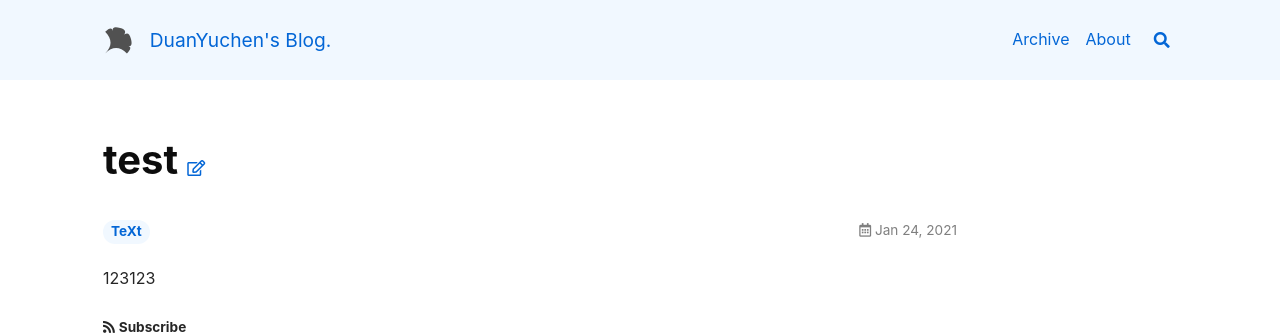
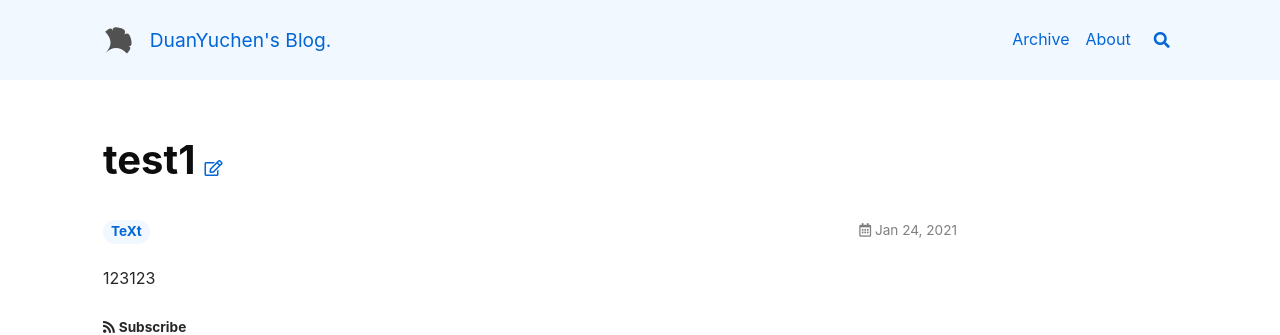
Before and after one commit to duanyuchen55/duanyuchen55.github.io, a Jekyll site: the page built from _posts/2021-1-24-test.md, in a window 1280 px wide. Shown: the top 335 px of the page. Built offline with Jekyll 4.4.1, drawn with Linux system fonts in a browser that asks for light colours; nearby versions of some CDN libraries; comment, search, counter and statistics services are not loaded.

```diff
--- a/_posts/2021-1-24-test.md
+++ b/_posts/2021-1-24-test.md
@@ -1,10 +1,10 @@
 ---
-title: test
+title: test1
 tags: TeXt
 mathjax: true
 mathjax_autoNumber: true
 comment: true
-key: md5(test)
+key:
 ---
 
 123123
```
Also changed, not shown: _posts/2021-1-23-baseline.md (+1 -1 lines), _posts/2021-1-24-test2.md (+1 -1 lines).
